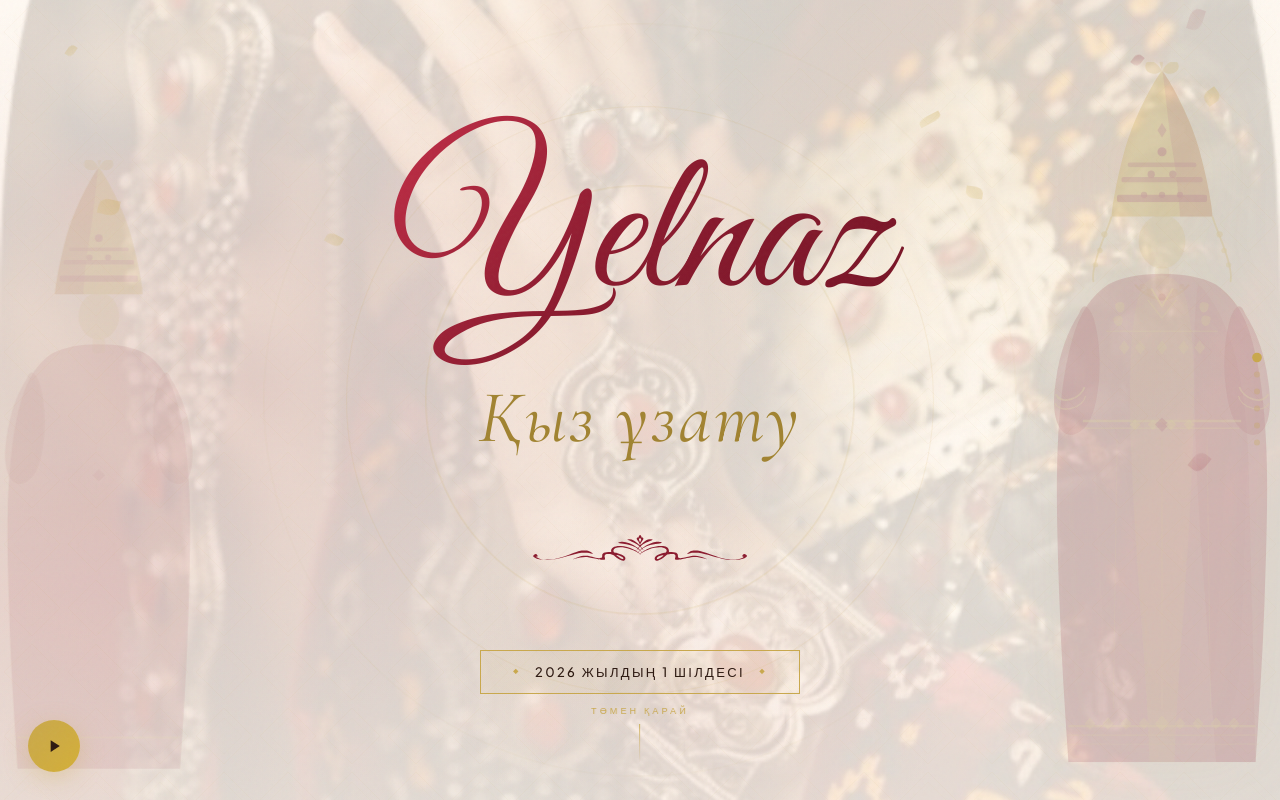
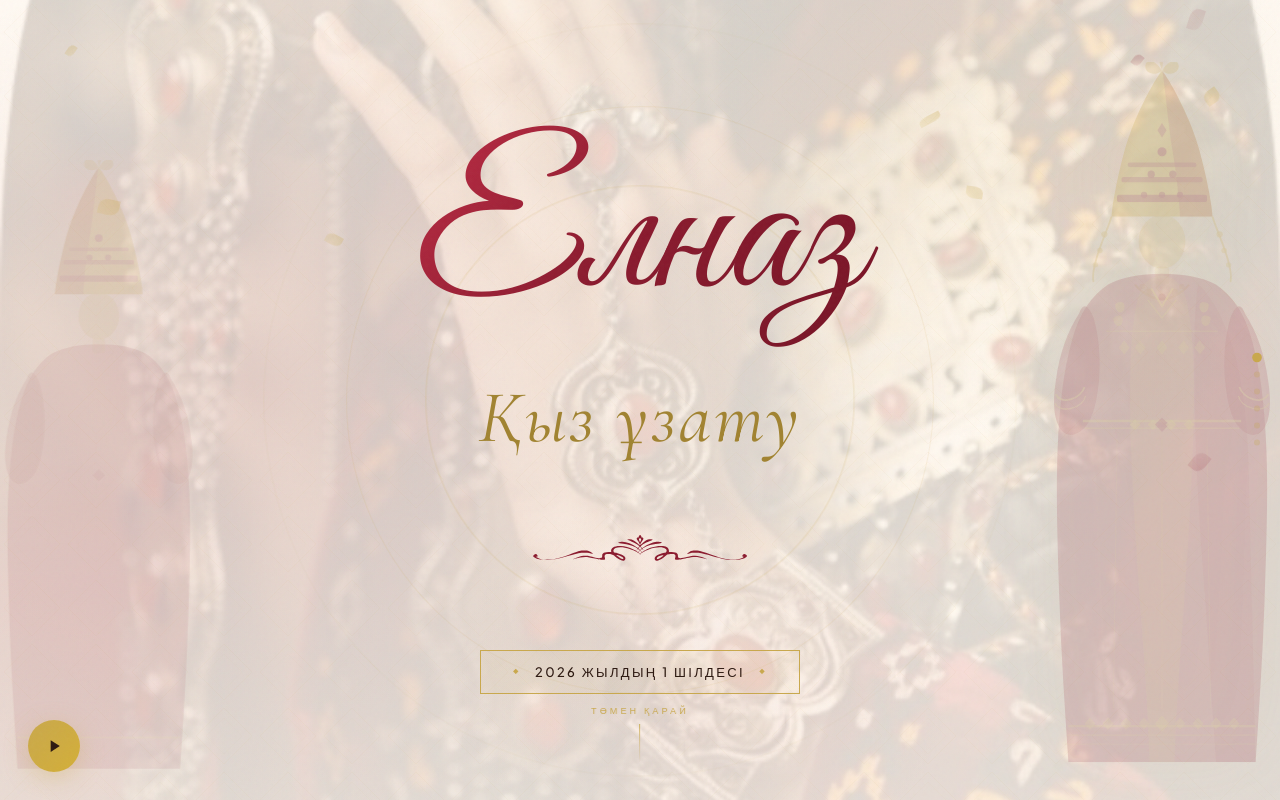
Before and after one commit to yerza06/yelnaz-invitation-letter, a React (Vite) app: page / in a window 1280 px wide. Shown: the top 800 px of the page. Built offline with nearby package versions, Linux system fonts and the light colour scheme.

Commit message:
fix: Изменено текст "Yelnaz" на "Елназ"

```diff
--- a/src/components/Hero.tsx
+++ b/src/components/Hero.tsx
@@ -50,7 +50,7 @@ const Hero = forwardRef<HTMLElement, {}>((_, ref) => {
             <img className="saukele-figure-left" src="/images/saukele-left.svg" alt="" aria-hidden="true" />
 
             <div className="hero-content">
-                <h1 className="hero-name">Yelnaz</h1>
+                <h1 className="hero-name">Елназ</h1>
                 <h2 className="hero-ceremony">Қыз ұзату</h2>
                 <div className="hero-divider" style={{ display: 'flex', justifyContent: 'center' }}>
                     <img src="/images/photo_2026-04-17_03-12-42.svg" alt="" aria-hidden="true" style={{ height: '120px', width: 'auto' }} />
```
